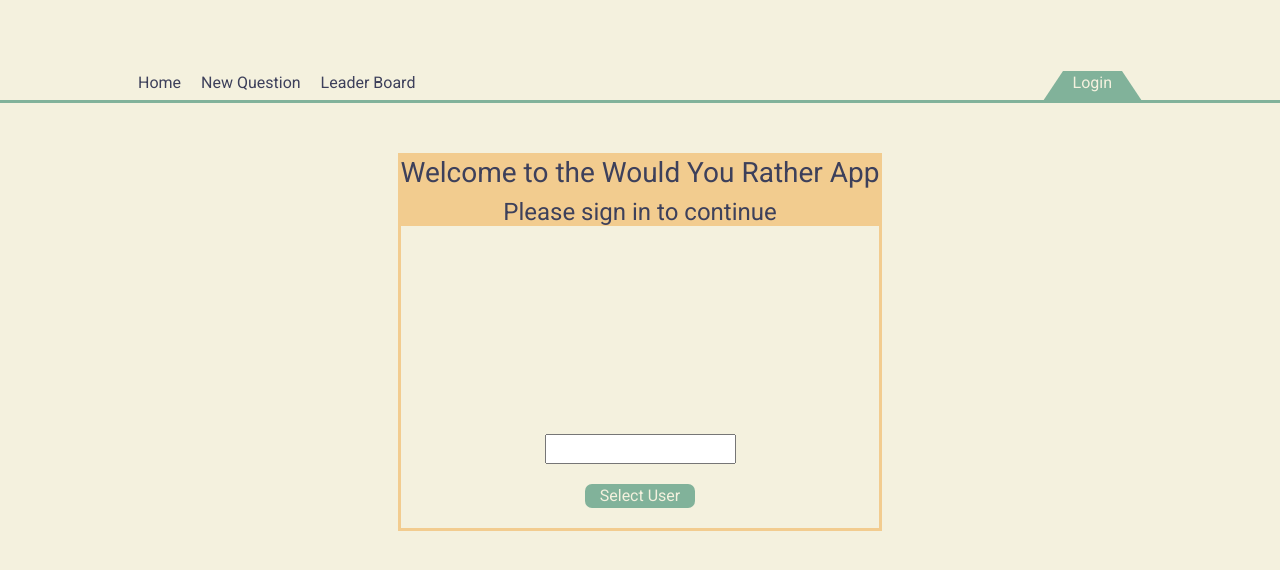
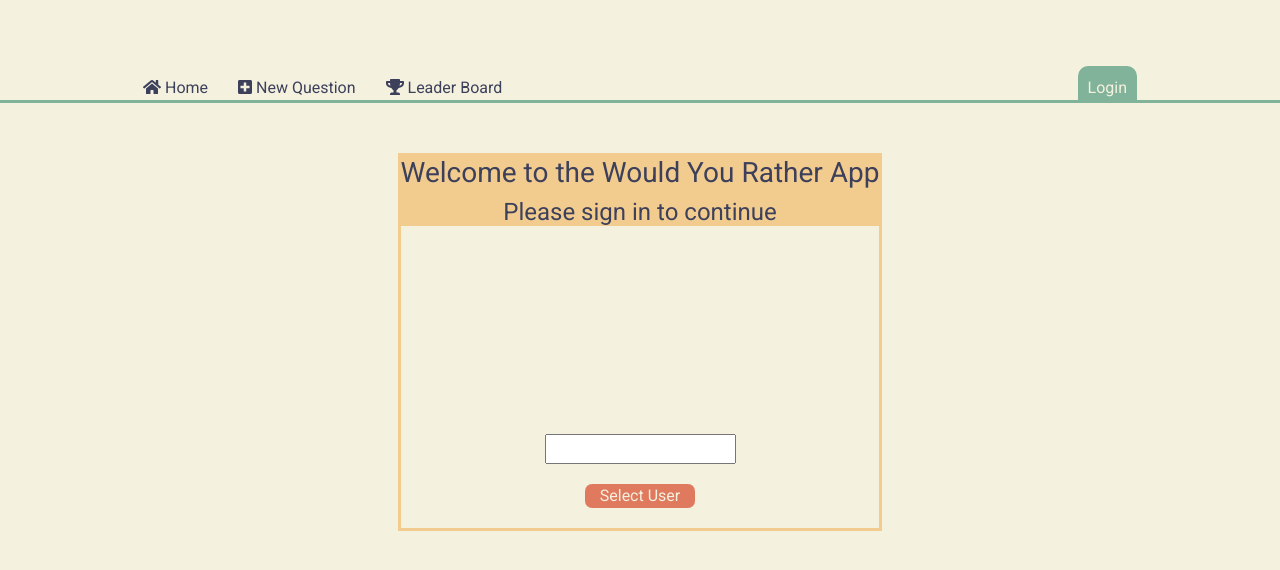
Before and after one commit to nmarquesin/Udacity_React_Redux, a React (Create React App) app: page /login in a window 1280 px wide. Shown: the top 570 px of the page. Built offline with nearby package versions, Linux system fonts and the light colour scheme.

Commit message:
Design edit (navbar)

```diff
--- a/package.json
+++ b/package.json
@@ -3,6 +3,9 @@
   "version": "0.1.0",
   "private": true,
   "dependencies": {
+    "@fortawesome/fontawesome-svg-core": "^1.2.28",
+    "@fortawesome/free-solid-svg-icons": "^5.13.0",
+    "@fortawesome/react-fontawesome": "^0.1.10",
     "@testing-library/jest-dom": "^4.2.4",
     "@testing-library/react": "^9.5.0",
     "@testing-library/user-event": "^7.2.1",
--- a/src/components/App.js
+++ b/src/components/App.js
@@ -2,7 +2,7 @@ import React, { Component } from "react";
 import { connect } from "react-redux";
 import { Route, Switch, Redirect } from "react-router-dom";
 import { handleInitialData } from "../actions/getData";
-import QuestionsList from "./QuestionsList";
+import QuestionList from "./QuestionList";
 import Question from "./Question";
 import NewQuestion from "./NewQuestion";
 import LeaderBoard from "./LeaderBoard";
@@ -40,7 +40,7 @@ class App extends Component {
               <Route path="/question/:id" children={<Question />} />
 
               <Route exact path="/">
-                {loggedUser ? <QuestionsList /> : <Redirect to="/login" />}
+                {loggedUser ? <QuestionList /> : <Redirect to="/login" />}
               </Route>
             </Switch>
           </React.Fragment>
--- a/src/components/NavBar.js
+++ b/src/components/NavBar.js
@@ -3,6 +3,11 @@ import { connect } from "react-redux";
 import { Link } from "react-router-dom";
 import { setActiveUser } from "../actions/activeUser";
 import { useHistory, useLocation } from "react-router-dom";
+import { FontAwesomeIcon } from "@fortawesome/react-fontawesome";
+import { faHome } from "@fortawesome/free-solid-svg-icons";
+import { faPlusSquare } from "@fortawesome/free-solid-svg-icons";
+import { faTrophy } from "@fortawesome/free-solid-svg-icons";
+import { faSignOutAlt } from "@fortawesome/free-solid-svg-icons";
 
 import styles from "./NavBar.module.scss";
 
@@ -17,6 +22,7 @@ const NavBar = ({ dispatch, loggedUser, users }) => {
   let location = useLocation();
 
   return (
+    <React.Fragment>
       <div className={styles.container}>
         <div className={styles.navbar}>
           <nav className={styles.navitems}>
@@ -27,7 +33,10 @@ const NavBar = ({ dispatch, loggedUser, users }) => {
                     location.pathname === "/" ? styles.tabselected : styles.tab
                   }
                 >
-                <Link to="/">Home</Link>
+                  <Link to="/">
+                    <FontAwesomeIcon icon={faHome} />
+                    <span className={styles["menu-text"]}> Home</span>
+                  </Link>
                 </div>
               </li>
               <li>
@@ -38,7 +47,10 @@ const NavBar = ({ dispatch, loggedUser, users }) => {
                       : styles.tab
                   }
                 >
-                <Link to="/newquestion">New Question</Link>
+                  <Link to="/newquestion">
+                    <FontAwesomeIcon icon={faPlusSquare} />
+                    <span className={styles["menu-text"]}> New Question</span>
+                  </Link>
                 </div>
               </li>
               <li>
@@ -49,19 +61,25 @@ const NavBar = ({ dispatch, loggedUser, users }) => {
                       : styles.tab
                   }
                 >
-                <Link to="/leaderboard">Leader Board</Link>
+                  <Link to="/leaderboard">
+                    <FontAwesomeIcon icon={faTrophy} />
+                    <span className={styles["menu-text"]}> Leader Board</span>
+                  </Link>
                 </div>
               </li>
             </ul>
           </nav>
           {loggedUser ? (
             <div className={styles.helloarea}>
+              <div className={styles["username-desktop"]}>
                 <div className={styles.username}>
                   Welcome, {users[loggedUser].name}!
                 </div>
+              </div>
               <div>
                 <button className={styles.btn} onClick={click}>
-                Logout
+                  <FontAwesomeIcon icon={faSignOutAlt} />
+                  <span className={styles["menu-text"]}> Logout </span>
                 </button>
               </div>
             </div>
@@ -69,7 +87,9 @@ const NavBar = ({ dispatch, loggedUser, users }) => {
             <div className={styles.navitems}>
               <div
                 className={
-                location.pathname === "/login" ? styles.tabselected : styles.tab
+                  location.pathname === "/login"
+                    ? styles.tabselected
+                    : styles.tab
                 }
               >
                 <Link to="/login"> Login</Link>
@@ -78,6 +98,16 @@ const NavBar = ({ dispatch, loggedUser, users }) => {
           )}
         </div>
       </div>
+      {loggedUser ? (
+        <div className={styles["username-mobile"]}>
+          <div className={styles.username}>
+            Welcome, {users[loggedUser].name}!
+          </div>
+        </div>
+      ) : (
+        ""
+      )}
+    </React.Fragment>
   );
 };
 
--- a/src/components/NavBar.module.scss
+++ b/src/components/NavBar.module.scss
@@ -34,23 +34,23 @@ ul {
   align-items: flex-end;
   width: 80%;
   height: 100px;
-  //   border: solid orange;
 }
 .navitems {
+  // border: solid orange;
   display: flex;
   align-items: center;
-  padding-bottom: 5px;
+  // padding-bottom: 5px;
   margin-right: 10px;
   //   border: solid green;
   a {
     color: $color3;
-    padding: 0 10px 10px 10px;
+    padding: 0 10px 0 10px;
     // margin-bottom: 20px;
   }
   a:hover {
     color: $color5;
     text-decoration: none;
-    background-color: $color1;
+    // background-color: $color1;
     // border-radius: 15px 15px 0 0;
   }
 }
@@ -64,25 +64,64 @@ ul {
 .username {
   margin-right: 10px;
   color: $color2;
-  //   border: solid red;
 }
 
+.tab {
+  padding-top: 10px;
+  margin: 0 5px;
+  // border: solid red;
+}
 .tab:hover {
-  border-bottom: 30px solid $color1;
-  border-left: 20px solid transparent;
-  border-right: 20px solid transparent;
-  height: 0;
-  margin-bottom: -6px;
-  //   margin-bottom: -150px;
+  background-color: $color1;
+  border-radius: 10px 10px 0 0;
 }
 .tabselected {
-  border-bottom: 30px solid $color1;
-  border-left: 20px solid transparent;
-  border-right: 20px solid transparent;
-  height: 0;
-  margin-bottom: -6px;
+  // border: solid red;
+  margin: 0 5px;
+  padding-top: 10px;
+  border-radius: 10px 10px 0 0;
+  background-color: $color1;
   a {
     color: $color5;
   }
-  //   margin-bottom: -150px;
 }
+// .tab:hover {
+//   border-bottom: 30px solid $color1;
+//   border-left: 20px solid transparent;
+//   border-right: 20px solid transparent;
+//   height: 0;
+//   margin-bottom: -6px;
+// }
+// .tabselected {
+//   border-bottom: 30px solid $color1;
+//   border-left: 20px solid transparent;
+//   border-right: 20px solid transparent;
+//   height: 0;
+//   margin-bottom: -6px;
+//   a {
+//     color: $color5;
+//   }
+// }
+.username-mobile {
+  display: none;
+}
+
+@media only screen and (max-width: 600px) {
+  .menu-text {
+    display: none;
+  }
+  .helloarea {
+    display: flex;
+    flex-direction: column;
+  }
+  .username {
+    font-size: smaller;
+    text-align: right;
+  }
+  .username-desktop {
+    display: none;
+  }
+  .username-mobile {
+    display: contents;
+  }
+}
--- a/src/components/QuestionsList.js
+++ b/src/components/QuestionList.js
@@ -9,7 +9,9 @@ import {
   answeredByUser,
 } from "../utils/commonFunctions";
 
-class QuestionsList extends Component {
+import styles from "./QuestionList.module.scss";
+
+class QuestionList extends Component {
   state = {
     showUnansweredQ: true,
   };
@@ -57,7 +59,15 @@ class QuestionsList extends Component {
             Answered Questions
           </button>
         </div>
-        <ul>
+        <div>
+          <ul
+            style={{
+              border: "solid green",
+              display: "flex",
+              flexWrap: "wrap",
+              flexDirection: "column",
+            }}
+          >
             {questionIds.map((id) => (
               <li key={id} style={{ listStyleType: "none" }}>
                 <QuestionCard
@@ -72,6 +82,7 @@ class QuestionsList extends Component {
               </li>
             ))}
           </ul>
+        </div>
       </div>
     );
   }
@@ -89,4 +100,4 @@ function mapStateToProps({ questions, users, activeUser, selectedQuestion }) {
   };
 }
 
-export default connect(mapStateToProps)(QuestionsList);
+export default connect(mapStateToProps)(QuestionList);
--- /dev/null
+++ b/src/components/QuestionList.module.scss
@@ -0,0 +1 @@
+@import "../utils/variables.scss";
--- a/src/utils/variables.scss
+++ b/src/utils/variables.scss
@@ -9,7 +9,7 @@ $color5: #f4f1de; //background colour
 $color6: #00a896;
 
 .btn {
-  background-color: $color1;
+  background-color: $color2;
   color: $color5;
   padding: 0px 15px;
   margin: 0;
```
Also changed, not shown: 1 other file (tests, documents, lock files or other folders). Lines whose indentation alone changed are shown as unchanged.
